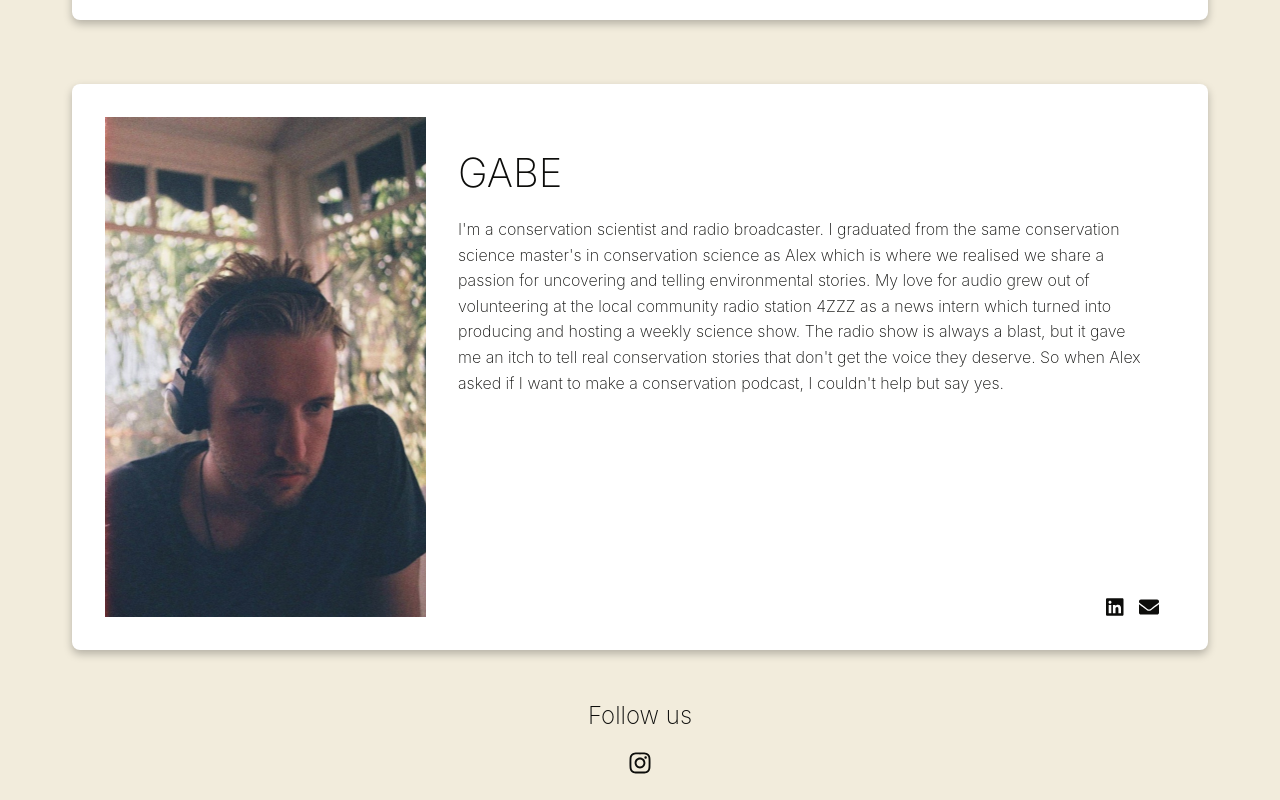
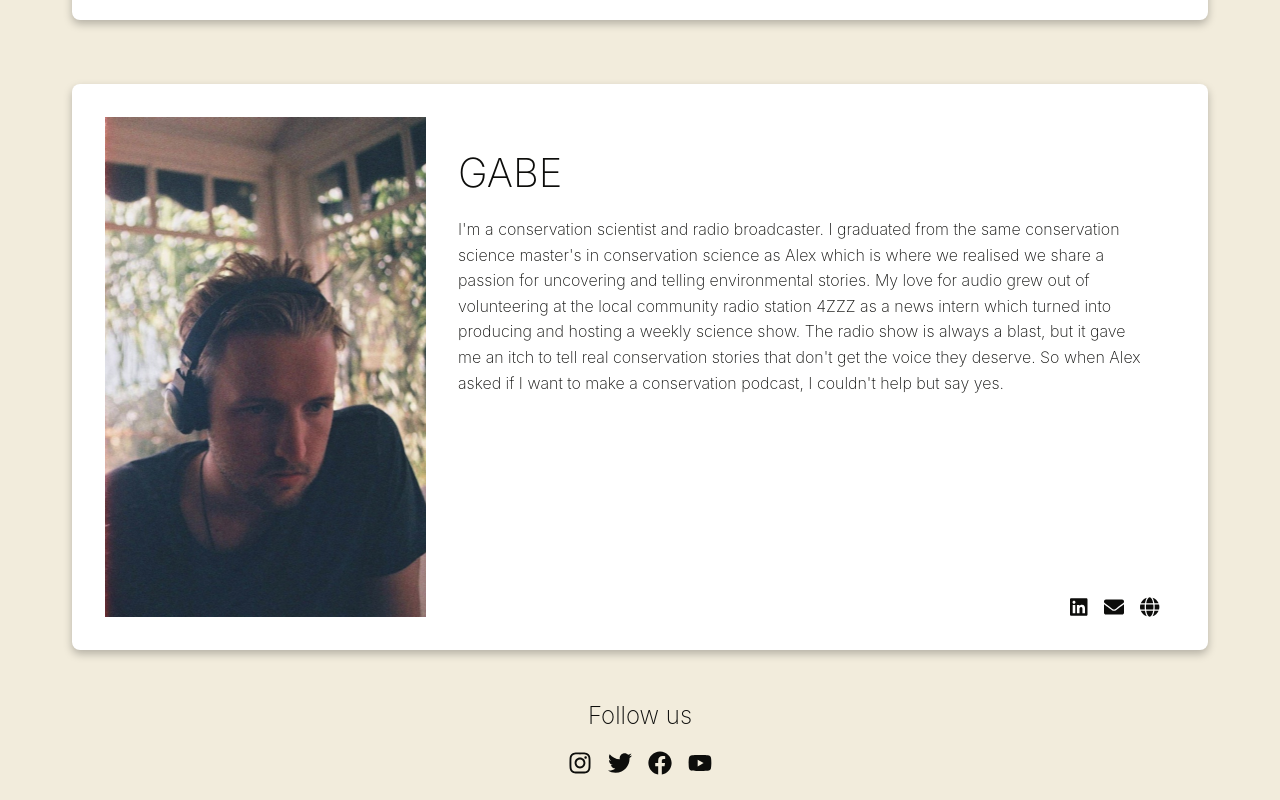
Before and after one commit to angusbezzina/lifeonthebrink-frontend, a Next.js app: page /about-us in a window 1280 px wide. Shown: the part 1194-1994 px from the top of the page. Built offline with nearby package versions, Linux system fonts and the light colour scheme; no server answers.

Commit message:
Build: updated social details

```diff
--- a/components/SocialLinks.tsx
+++ b/components/SocialLinks.tsx
@@ -19,15 +19,30 @@ const SocialLinks = () => {
       >
         <FontAwesomeIcon icon={faInstagram} />
       </a>
-      {/* <a href="" title="twitter" target="_blank" rel="noopener noreferrer">
+      <a
+        href="https://twitter.com/aLifeOnTheBrink"
+        title="twitter"
+        target="_blank"
+        rel="noopener noreferrer"
+      >
         <FontAwesomeIcon icon={faTwitter} />
       </a>
-      <a href="" title="facebook" target="_blank" rel="noopener noreferrer">
+      <a
+        href="https://www.facebook.com/lifeonthebrinkpodcast"
+        title="facebook"
+        target="_blank"
+        rel="noopener noreferrer"
+      >
         <FontAwesomeIcon icon={faFacebook} />
       </a>
-      <a href="" title="youtube" target="_blank" rel="noopener noreferrer">
+      <a
+        href="https://www.youtube.com/channel/UCF8L6kx2eIs46Z5OIGNArrQ"
+        title="youtube"
+        target="_blank"
+        rel="noopener noreferrer"
+      >
         <FontAwesomeIcon icon={faYoutube} />
-      </a> */}
+      </a>
     </SocialLinkStyles>
   );
 };
--- a/lib/constants.tsx
+++ b/lib/constants.tsx
@@ -35,6 +35,7 @@ export const hosts = [
     social: {
       linkedin: "linkedin.com/in/gabeporritt",
       email: "ausgabegeorge@gmail.com",
+      website: "https://gabriel.soilandsea.com.au",
     },
   },
 ];
```
